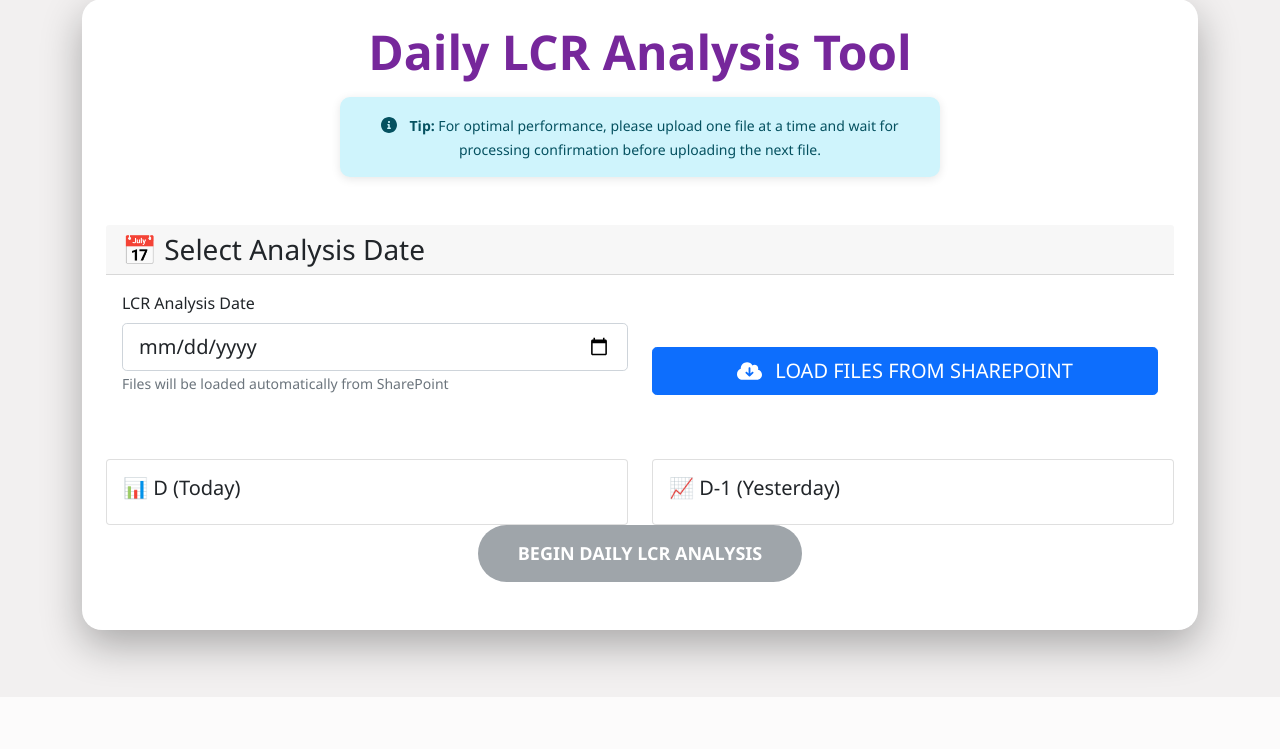
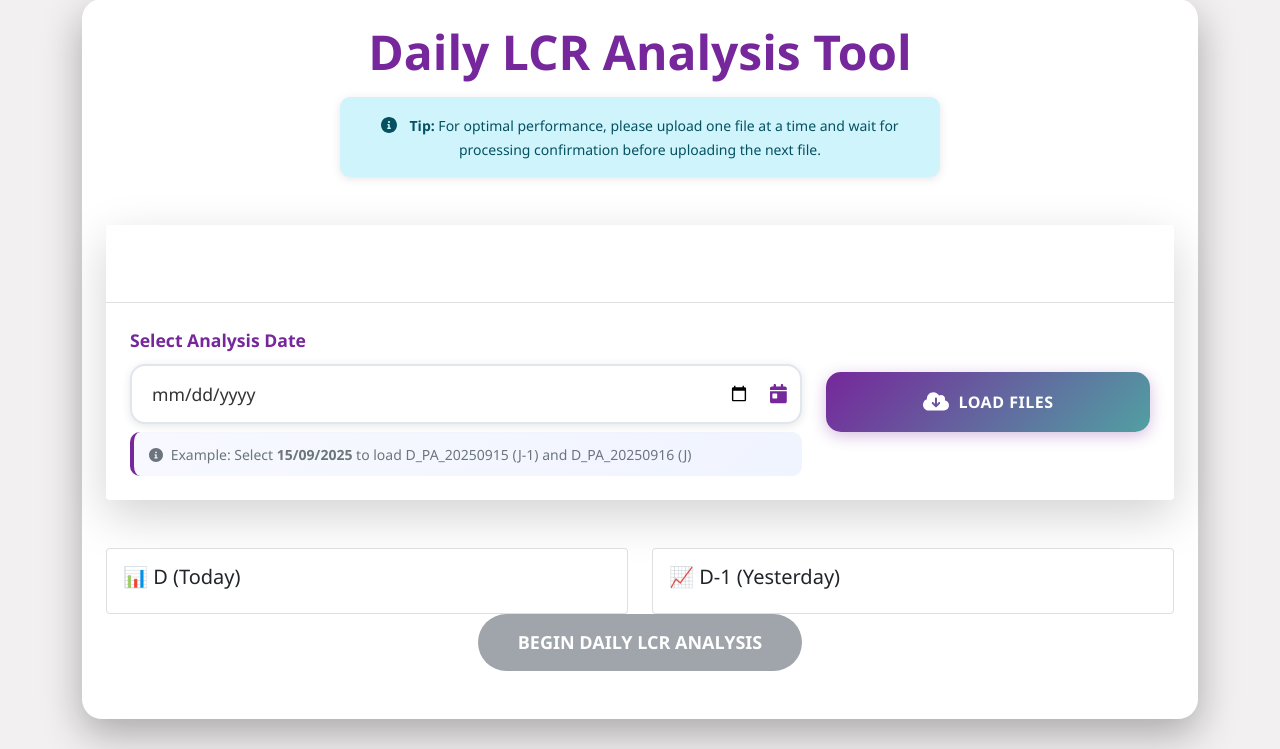
Before and after one commit to DanielGuez16/test, a FastAPI app: template templates/index2.html in a window 1280 px wide. Shown: the part 123-872 px from the top of the page. Before the commit the page ends 806 px from the top, so only its background shows below. Run offline with FastAPI, Linux system fonts and the light colour scheme; the template is opened without the code that fills it, so the values that code supplies are empty; some libraries are stand-ins or nearby versions.

Commit message:
Sharepoint loading2

```diff
--- a/templates/index2.html
+++ b/templates/index2.html
@@ -525,6 +525,151 @@
             transform: scale(1.02);
         }
 
+        .date-input-wrapper.focused .date-input {
+            border-color: #76279b;
+            box-shadow: 0 0 0 0.2rem rgba(118, 39, 155, 0.25);
+        }
+
+        .date-input-wrapper.focused .date-icon {
+            color: #51A0A2;
+            transform: scale(1.1);
+        }
+
+        /* Date Selector Styles */
+        .date-selector-container {
+            position: relative;
+        }
+
+        .date-label {
+            font-weight: 600;
+            color: #76279b;
+            font-size: 1.1rem;
+            margin-bottom: 10px;
+            display: block;
+        }
+
+        .date-input-wrapper {
+            position: relative;
+            display: flex;
+            align-items: center;
+        }
+
+        .date-input {
+            border: 2px solid #e0e6ed;
+            border-radius: 15px;
+            padding: 15px 50px 15px 20px;
+            font-size: 1.1rem;
+            font-weight: 500;
+            color: #333;
+            background: #fff;
+            transition: all 0.3s ease;
+            box-shadow: 0 2px 10px rgba(0,0,0,0.1);
+        }
+
+        .date-input:focus {
+            border-color: #76279b;
+            box-shadow: 0 0 0 0.2rem rgba(118, 39, 155, 0.25);
+            outline: none;
+        }
+
+        .date-icon {
+            position: absolute;
+            right: 15px;
+            color: #76279b;
+            font-size: 1.2rem;
+            pointer-events: none;
+        }
+
+        .date-explanation {
+            padding: 10px 15px;
+            background: linear-gradient(135deg, #f8f9ff, #f0f4ff);
+            border-radius: 10px;
+            border-left: 4px solid #76279b;
+        }
+
+        /* Load Files Button */
+        .btn-load-files {
+            background: linear-gradient(135deg, #76279b, #51A0A2);
+            border: none;
+            border-radius: 15px;
+            padding: 0;
+            width: 100%;
+            height: 60px;
+            color: white;
+            font-weight: 600;
+            font-size: 1rem;
+            transition: all 0.3s ease;
+            position: relative;
+            overflow: hidden;
+            box-shadow: 0 4px 15px rgba(118, 39, 155, 0.3);
+        }
+
+        .btn-load-files::before {
+            content: '';
+            position: absolute;
+            top: 0;
+            left: -100%;
+            width: 100%;
+            height: 100%;
+            background: linear-gradient(90deg, transparent, rgba(255,255,255,0.2), transparent);
+            transition: left 0.5s;
+        }
+
+        .btn-load-files:hover::before {
+            left: 100%;
+        }
+
+        .btn-load-files:hover {
+            transform: translateY(-2px);
+            box-shadow: 0 6px 20px rgba(118, 39, 155, 0.4);
+        }
+
+        .btn-content {
+            display: flex;
+            align-items: center;
+            justify-content: center;
+            height: 100%;
+        }
+
+        .btn-icon {
+            font-size: 1.3rem;
+            margin-right: 10px;
+        }
+
+        .btn-text {
+            font-weight: 600;
+            letter-spacing: 0.5px;
+        }
+
+        /* Responsive adjustments */
+        @media (max-width: 768px) {
+            .date-input {
+                padding: 12px 40px 12px 15px;
+                font-size: 1rem;
+            }
+
+            .btn-load-files {
+                height: 50px;
+                font-size: 0.9rem;
+                margin-top: 20px;
+            }
+
+            .btn-icon {
+                font-size: 1.1rem;
+                margin-right: 8px;
+            }
+        }
+
+        /* Animation pour le card */
+        .upload-section .card {
+            transition: all 0.3s ease;
+        }
+
+        .upload-section .card:hover {
+            transform: translateY(-5px);
+        }
+
+
     </style>
 </head>
 <body>
@@ -566,23 +711,39 @@
 
             <!-- SECTION UPLOAD -->
             <div class="upload-section mb-5">
-                <div class="card border-0">
-                    <div class="card-header">
-                        <h3 class="mb-0">📅 Select Analysis Date</h3>
+                <div class="card border-0 shadow-lg">
+                    <div class="card-header bg-gradient text-white" style="background: linear-gradient(135deg, #76279b, #51A0A2);">
+                        <div class="d-flex align-items-center">
+                            <i class="fas fa-calendar-alt fa-2x me-3"></i>
+                            <div>
+                                <h3 class="mb-1">LCR Analysis Date Selection</h3>
+                                <p class="mb-0 opacity-75">Files will be loaded automatically from SharePoint</p>
+                            </div>
+                        </div>
                     </div>
-                    <div class="card-body">
-                        <div class="row align-items-end">
-                            <div class="col-md-6">
-                                <label for="analysisDate" class="form-label">LCR Analysis Date</label>
-                                <input type="date" class="form-control form-control-lg" id="analysisDate">
-                                <small class="form-text text-muted">
-                                    Files will be loaded automatically from SharePoint
-                                </small>
+                    <div class="card-body p-4">
+                        <div class="row align-items-center">
+                            <div class="col-md-8">
+                                <div class="date-selector-container">
+                                    <label class="date-label">Select Analysis Date</label>
+                                    <div class="date-input-wrapper">
+                                        <input type="date" class="form-control date-input" id="analysisDate">
+                                        <i class="fas fa-calendar-day date-icon"></i>
+                                    </div>
+                                    <div class="date-explanation mt-2">
+                                        <small class="text-muted">
+                                            <i class="fas fa-info-circle me-1"></i>
+                                            Example: Select <strong>15/09/2025</strong> to load D_PA_20250915 (J-1) and D_PA_20250916 (J)
+                                        </small>
+                                    </div>
+                                </div>
                             </div>
-                            <div class="col-md-6">
-                                <button id="loadFilesBtn" class="btn btn-primary btn-lg w-100">
-                                    <i class="fas fa-cloud-download-alt me-2"></i>
-                                    LOAD FILES FROM SHAREPOINT
+                            <div class="col-md-4">
+                                <button id="loadFilesBtn" class="btn btn-load-files">
+                                    <div class="btn-content">
+                                        <i class="fas fa-cloud-download-alt btn-icon"></i>
+                                        <span class="btn-text">LOAD FILES</span>
+                                    </div>
                                 </button>
                             </div>
                         </div>
```
Also changed, not shown: run2.py (+15 -13 lines), static/js/main2.js (+11 -3 lines).
